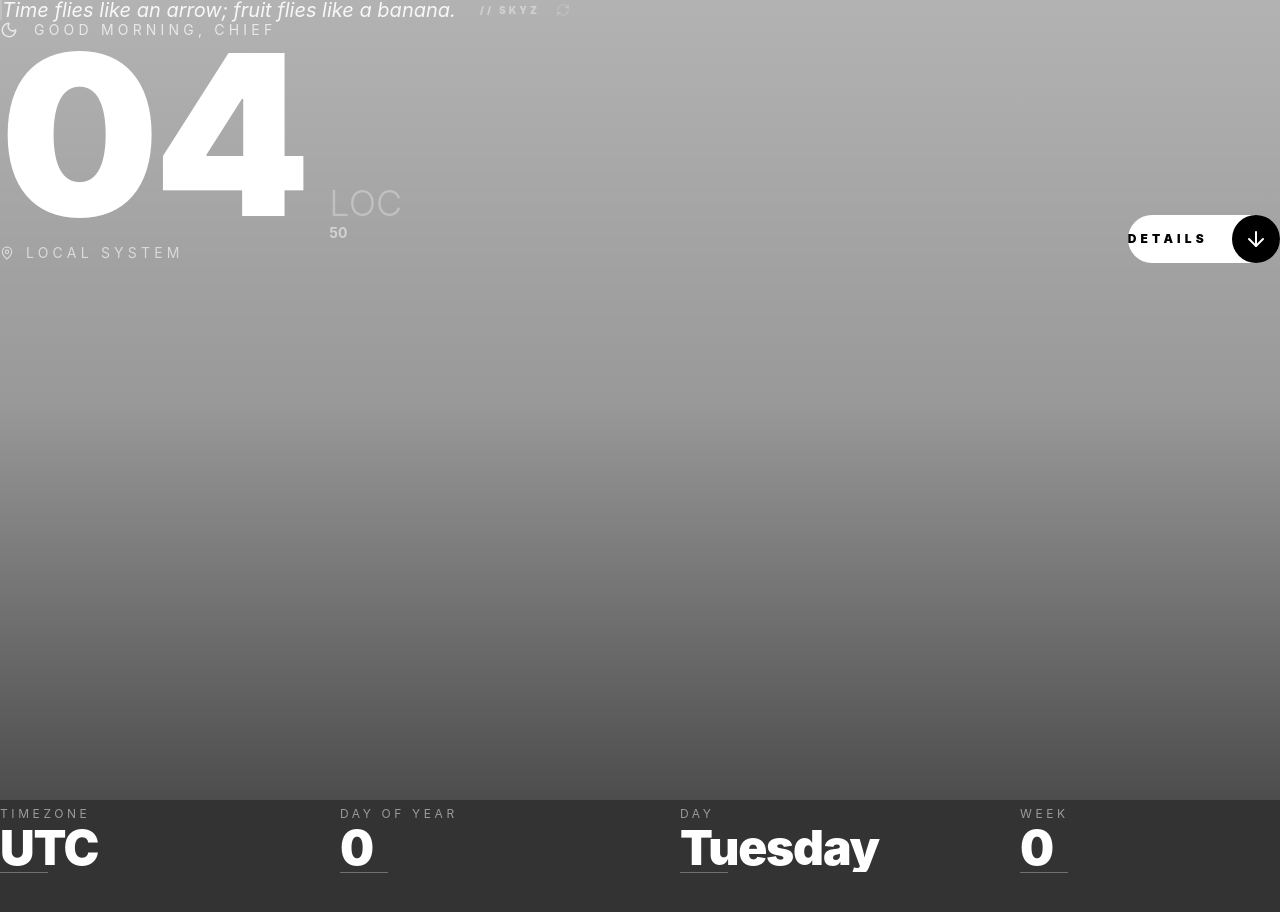
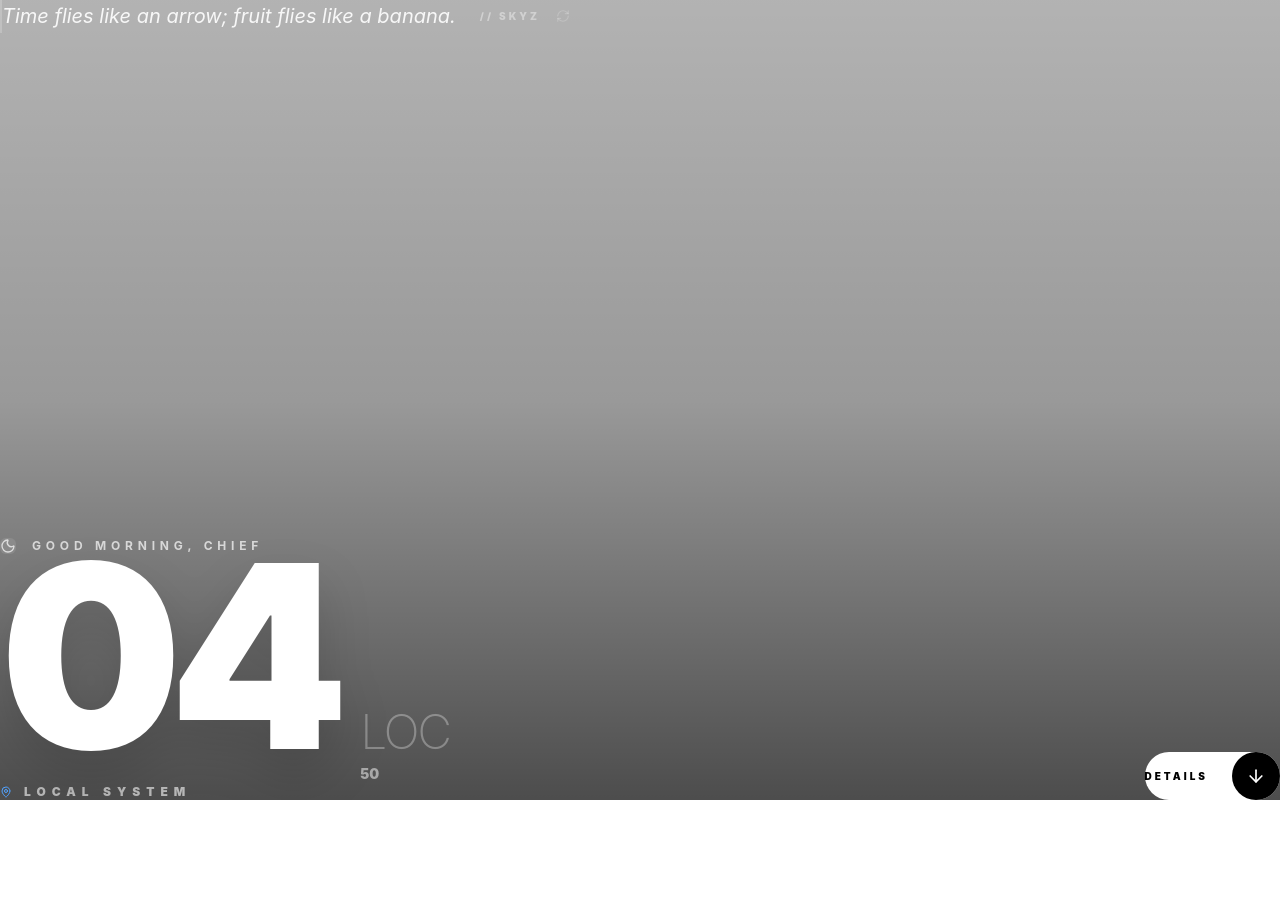
Before and after one commit to Skyz03/Vite-Clock-App, a React (Vite) app: page / in a window 1280 px wide. Both pictures are taken after a click on the button "INITIALIZE". Shown: the top 912 px of the page. After the commit the page ends 800 px from the top, so only its background shows below. Built offline with nearby package versions, Linux system fonts and the light colour scheme; no server answers.

Commit message:
fix: update in the spacing

```diff
--- a/src/App.tsx
+++ b/src/App.tsx
@@ -212,26 +212,31 @@ export default function App() {
 
   /* ================= MAIN UI ================= */
 
+  /* ================= MAIN UI ================= */
+
   return (
-    <main className={`relative h-screen w-full bg-cover bg-center ${bgImage}`}>
+    <main className={`relative h-screen w-full bg-cover bg-center overflow-hidden ${bgImage}`}>
       <div className="absolute inset-0 bg-gradient-to-b from-black/30 via-black/40 to-black/70" />
 
-      {/* LOCATION CONFIRM */}
+      {/* LOCATION CONFIRM MODAL (Remains the same) */}
       {showLocationConfirm && (
-        <div className="absolute inset-0 z-50 flex items-center justify-center bg-black/60 backdrop-blur-xl">
-          <div className="bg-black/80 rounded-3xl p-12 text-center space-y-8">
+        <div className="absolute inset-0 z-50 flex items-center justify-center bg-black/60 backdrop-blur-xl p-6">
+          <div className="bg-black/80 border border-white/10 rounded-3xl p-8 md:p-12 text-center space-y-8 max-w-md w-full animate-in fade-in zoom-in-95 duration-300">
             <MapPin size={48} className="mx-auto text-blue-400" />
+            <div className="space-y-2">
+              <p className="text-white/40 uppercase tracking-[0.3em] text-[10px]">Detected Uplink</p>
               <h3 className="text-3xl font-black text-white">{data.location}</h3>
-            <div className="flex gap-6">
+            </div>
+            <div className="flex gap-4">
               <button
                 onClick={() => handleLocationConfirm(true)}
-                className="flex-1 py-4 bg-white text-black font-bold rounded-xl"
+                className="flex-1 py-4 bg-white text-black font-bold rounded-xl hover:bg-blue-400 hover:text-white transition-colors"
               >
                 Confirm
               </button>
               <button
                 onClick={() => handleLocationConfirm(false)}
-                className="flex-1 py-4 border border-white/20 text-white font-bold rounded-xl"
+                className="flex-1 py-4 border border-white/20 text-white font-bold rounded-xl hover:bg-white/5 transition-colors"
               >
                 Incorrect
               </button>
@@ -240,25 +245,26 @@ export default function App() {
         </div>
       )}
 
-      {/* MAIN CONTENT */}
+      {/* MAIN CONTENT WRAPPER */}
       <div
-        className={`relative z-10 h-full transition-transform duration-1000 ${isExpanded ? '-translate-y-[40vh]' : ''
+        className={`relative z-10 h-full transition-all duration-1000 ease-[cubic-bezier(0.23,1,0.32,1)] ${isExpanded ? '-translate-y-[45vh]' : 'translate-y-0'
           }`}
       >
         <Container>
-          {/* QUOTE */}
+          {/* We use a flex container that spans the full height of the viewport */}
+          <div className="flex flex-col justify-between h-screen py-12 md:py-20 lg:py-24">
+
+            {/* HEADER (Top Spaced) */}
             <header
-            className={`pt-20 max-w-5xl transition-all duration-700 ${isExpanded ? 'opacity-0 -translate-y-4 pointer-events-none' : 'opacity-100'
+              className={`transition-all duration-700 ${isExpanded ? 'opacity-0 -translate-y-10 pointer-events-none' : 'opacity-100 translate-y-0'
                 }`}
             >
-            <div className="flex flex-wrap items-center gap-6 group">
-              {/* Quote Text */}
-              <p className="border-l-2 border-white/20 pl-6 italic text-lg md:text-xl text-white/90 leading-none">
+              <div className="flex flex-wrap items-center gap-6 group max-w-4xl">
+                <p className="border-l-2 border-white/20 pl-6 italic text-lg md:text-xl text-white/90 leading-relaxed">
                   {quote.content ? `“${quote.content}”` : "Time flies like an arrow; fruit flies like a banana."}
                 </p>
 
-              {/* Metadata Wrapper: Author + Refresh */}
-              <div className="flex items-center gap-4 shrink-0">
+                <div className="flex items-center gap-4 shrink-0 pl-6 md:pl-0">
                   <span className="uppercase tracking-[0.3em] text-[10px] font-black text-white/40">
                   // {quote.author || "Skyz"}
                   </span>
@@ -274,54 +280,63 @@ export default function App() {
               </div>
             </header>
 
-          {/* FOOTER */}
-          <footer className="mt-36 pb-16 flex flex-col gap-14 lg:flex-row lg:items-end lg:justify-between">
-            <div className="space-y-12">
-              <div className="flex items-center gap-4 uppercase tracking-[0.3em] text-sm text-white/70">
-                {isNightMode ? <Moon size={18} /> : <Sun size={18} />}
+            {/* FOOTER (Bottom Spaced) */}
+            <footer className="flex flex-col gap-10 lg:flex-row lg:items-end lg:justify-between">
+              <div className="space-y-8 md:space-y-12">
+                {/* Greeting */}
+                <div className="flex items-center gap-4 uppercase tracking-[0.4em] text-[10px] md:text-xs font-bold text-white/70">
+                  <span className="p-2 bg-white/10 rounded-md">
+                    {isNightMode ? <Moon size={16} /> : <Sun size={16} />}
+                  </span>
                   Good {data.currentHour < 12 ? 'Morning' : data.currentHour < 18 ? 'Afternoon' : 'Evening'}, Chief
                 </div>
 
-              <div className="flex items-baseline gap-6">
-                <h1 className="font-black text-white leading-[0.85] tracking-tight text-[clamp(5rem,18vw,14rem)]">
+                {/* Massive Time Display */}
+                <div className="flex items-baseline gap-4 md:gap-6">
+                  <h1 className="font-black text-white leading-[0.8] tracking-tighter text-[clamp(5rem,20vw,16rem)] drop-shadow-2xl">
                     {data.time.slice(0, 2)}
                   </h1>
-                <div className="space-y-2">
-                  <div className="text-4xl font-light text-white/30">{data.timezoneAbbr}</div>
-                  <div className="text-sm font-bold text-white/50">{data.time.slice(-2)}</div>
+                  <div className="flex flex-col gap-1 md:gap-2">
+                    <div className="text-3xl md:text-5xl font-extralight text-white/30 tracking-tighter">{data.timezoneAbbr}</div>
+                    <div className="text-xs md:text-sm font-black text-white/50 pl-1">{data.time.slice(-2)}</div>
                   </div>
                 </div>
 
-              <div className="flex items-center gap-3 uppercase tracking-[0.3em] text-sm text-white/60">
-                <MapPin size={14} />
+                {/* Location */}
+                <div className="flex items-center gap-3 uppercase tracking-[0.5em] text-[10px] md:text-xs font-black text-white/60 pl-1">
+                  <MapPin size={12} className="text-blue-400" />
                   {data.location}
                 </div>
               </div>
 
+              {/* Toggle Button */}
               <button
                 onClick={() => setIsExpanded(!isExpanded)}
-              className="flex items-center gap-6 bg-white py-3 pl-10 pr-3 rounded-full font-black tracking-[0.35em] text-xs text-black"
+                className="group self-start lg:self-end flex items-center gap-6 bg-white py-2 pl-8 pr-2 rounded-full transition-all duration-300 hover:shadow-[0_0_30px_rgba(255,255,255,0.2)] active:scale-95"
               >
+                <span className="font-black tracking-[0.3em] text-[10px] text-black">
                   {isExpanded ? 'MINIMIZE' : 'DETAILS'}
-              <div className="w-12 h-12 bg-black rounded-full flex items-center justify-center text-white">
-                {isExpanded ? <ArrowUp /> : <ArrowDown />}
+                </span>
+                <div className="w-10 h-10 md:w-12 md:h-12 bg-black rounded-full flex items-center justify-center text-white transition-transform group-hover:bg-blue-600">
+                  {isExpanded ? <ArrowUp size={20} /> : <ArrowDown size={20} />}
                 </div>
               </button>
             </footer>
+          </div>
         </Container>
       </div>
 
-      {/* STATS PANEL */}
+      {/* STATS PANEL (Slide Up) */}
       <div
-        className={`absolute bottom-0 left-0 w-full h-[45vh] transition-transform duration-1000 ${isExpanded ? 'translate-y-0' : 'translate-y-full'
-          } ${isNightMode ? 'bg-black/80 text-white' : 'bg-white/90 text-black'} backdrop-blur-3xl`}
+        className={`absolute bottom-0 left-0 w-full h-[50vh] transition-transform duration-1000 ease-[cubic-bezier(0.23,1,0.32,1)] ${isExpanded ? 'translate-y-0' : 'translate-y-full'
+          } ${isNightMode ? 'bg-black/80 text-white' : 'bg-white/95 text-black'} backdrop-blur-3xl border-t border-white/10 z-20`}
       >
         <Container>
-          <div className="h-full py-20 grid grid-cols-1 sm:grid-cols-2 lg:grid-cols-4 gap-y-16 gap-x-20 items-center">
+          <div className="h-full py-12 md:py-0 grid grid-cols-1 sm:grid-cols-2 lg:grid-cols-4 gap-y-10 gap-x-12 lg:gap-x-20 items-center">
             <StatBox label="Timezone" value={data.timezone} />
             <StatBox label="Day of Year" value={data.dayOfYear} />
-            <StatBox label="Day" value={DAY_NAMES[data.dayOfWeek]} />
-            <StatBox label="Week" value={data.weekNumber} />
+            <StatBox label="Day of Week" value={DAY_NAMES[data.dayOfWeek]} />
+            <StatBox label="Current Week" value={data.weekNumber} />
           </div>
         </Container>
       </div>
```
Lines whose indentation alone changed are shown as unchanged.
